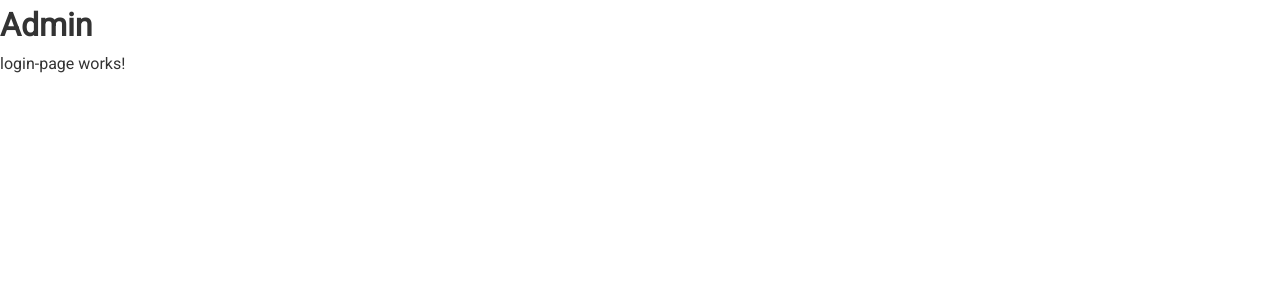
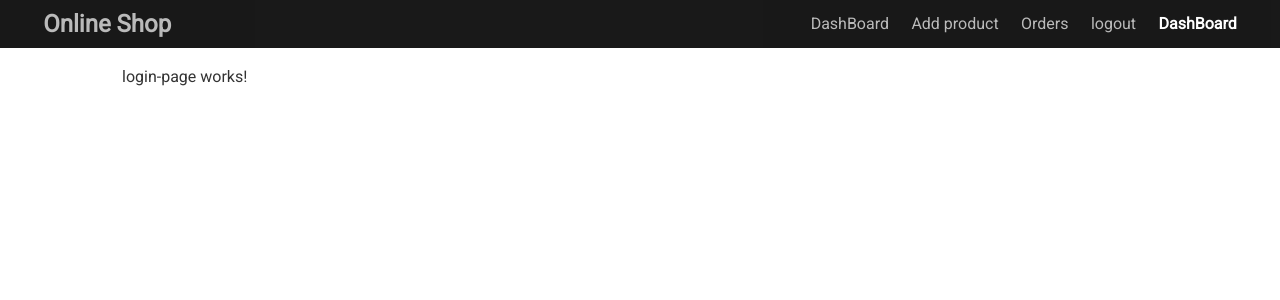
Before and after one commit to Smazhevskiy/ngShop, an Angular app: page /admin/login in a window 1280 px wide. Shown: the top 300 px of the page. Built offline with nearby package versions, Linux system fonts and the light colour scheme.

Commit message:
admin menu

```diff
--- a/src/app/admin/shared/admin-layout/admin-layout.component.html
+++ b/src/app/admin/shared/admin-layout/admin-layout.component.html
@@ -1,2 +1,26 @@
-<h1>Admin</h1>
-<router-outlet></router-outlet>
+<nav class="navbar bg-dark" b>
+  <h1>
+    <a routerLink="/">Online Shop</a>
+  </h1>
+  <ul>
+    <li routerLinkActive="active">
+      <a [routerLink]="['/admin', 'dashboard']">DashBoard</a>
+    </li>
+    <li routerLinkActive="active">
+      <a [routerLink]="['/admin', 'add']">Add product</a>
+    </li>
+    <li routerLinkActive="active">
+      <a [routerLink]="['/admin', 'orders']">Orders</a>
+    </li>
+    <li routerLinkActive="active">
+      <a [routerLink]="['/admin', '']">logout</a>
+    </li>
+    <li routerLinkActive="active">
+      <a [routerLink]="['/admin', 'login']">DashBoard</a>
+    </li>
+  </ul>
+</nav>
+
+<div class="container">
+  <router-outlet></router-outlet>
+</div>
```
